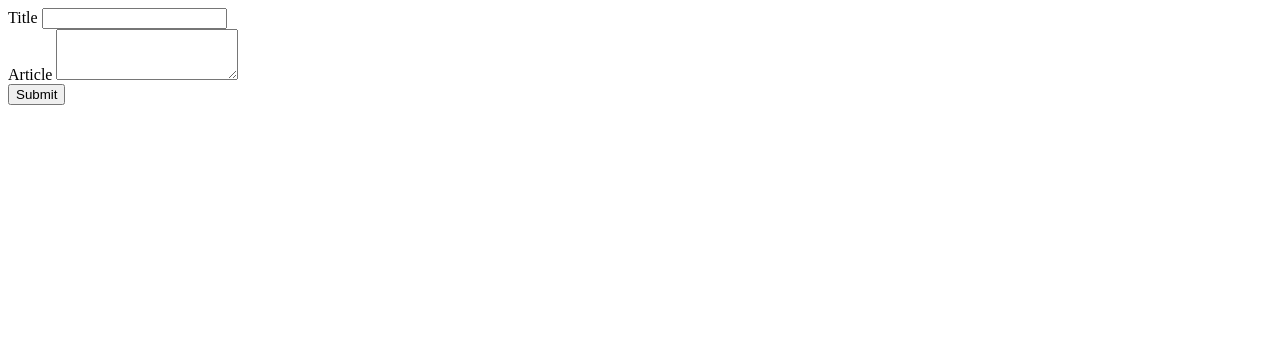
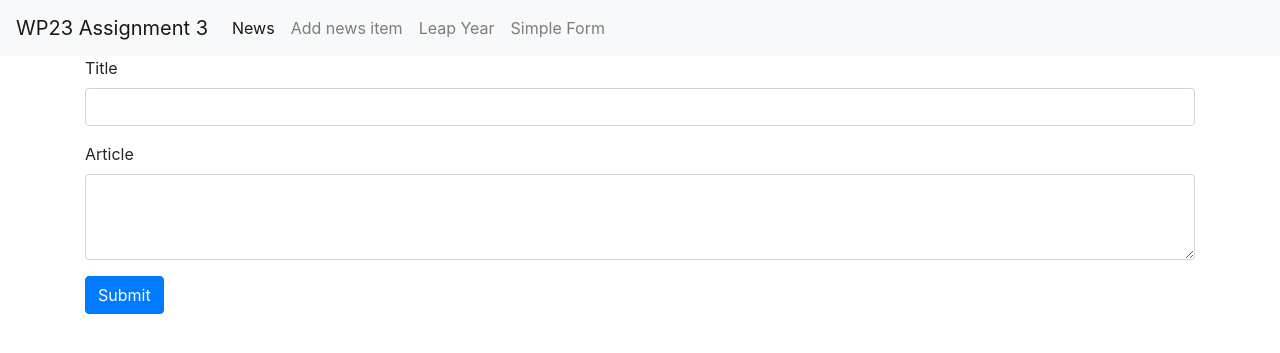
Before and after one commit to BenBlankenborg/WP23, a PHP site: page /news_edit.php in a window 1280 px wide. Shown: the top 353 px of the page. Run offline with PHP 8.4, Linux system fonts and the light colour scheme; data that the repository does not hold is empty.

Commit message:
Add templates and define variables before calling them in html

```diff
--- a/assignment_3/news_edit.php
+++ b/assignment_3/news_edit.php
@@ -1,3 +1,41 @@
+<?php
+/* Header */
+$page_title = 'Webprogramming Assignment 3';
+$navigation = Array(
+    'active' => 'News',
+    'items' => Array(
+        'News' => '/WP23/assignment_3/index.php',
+        'Add news item' => '/WP23/assignment_3/news_add.php',
+        'Leap Year' => '/WP23/assignment_3/leapyear.php',
+        'Simple Form' => '/WP23/assignment_3/simple_form.php'
+    )
+);
+include __DIR__ . '/tpl/head.php';
+include __DIR__ . '/tpl/body_start.php';
+
+if (isset($_POST['id'])) {
+// Read articles
+    $json_file = file_get_contents("data/articles.json");
+    $articles = json_decode($json_file, true);
+    $articles = array_reverse($articles);
+// Get article information
+    $article_id = '';
+    $article_title = '';
+    $article_txt = '';
+    foreach ($articles as $key => $value) {
+        if ($value['id'] == $_POST['id']) {
+            $article_id = $value['id'];
+            $article_title = $value['title'];
+            $article_txt = $value['article'];
+        }
+    }
+} else {
+    $article_id = '';
+    $article_title = '';
+    $article_txt = '';
+}
+?>
+
 <div class="pd-40"></div>
 <div class="row">
     <div class="col-md-12">
@@ -16,22 +54,7 @@
     </div>
 </div>
 
+
 <?php
-if (isset($_POST['id'])){
-// Read articles
-    $json_file = file_get_contents("data/articles.json");
-    $articles = json_decode($json_file, true);
-    $articles = array_reverse($articles);
-// Get article information
-    $article_id = '';
-    $article_title = '';
-    $article_txt = '';
-    foreach($articles as $key => $value){
-        if ($value['id'] == $_POST['id']){
-            $article_id = $value['id'];
-            $article_title = $value['title'];
-            $article_txt = $value['article'];
-        }
-    }
-}
+include __DIR__ . '/tpl/body_end.php';
 ?>
```
